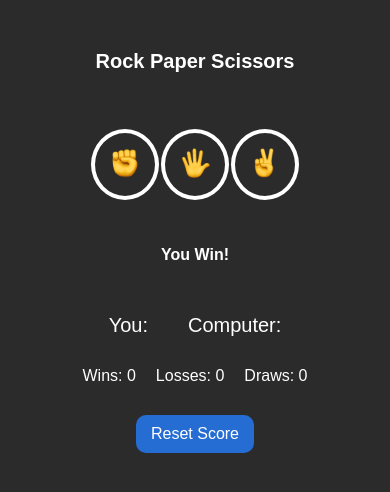
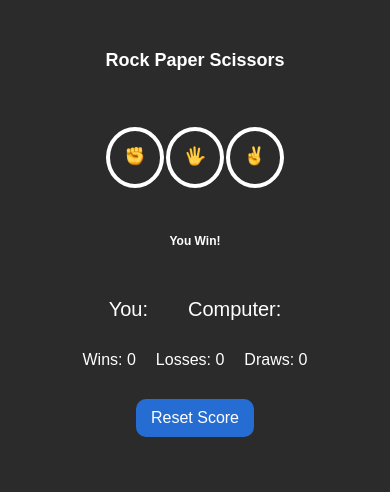
Before and after one commit to asthanaaviral/rock-paper-scissors, a plain HTML site: page index.html in a window 390 px wide. Drawn offline with Linux system fonts and the light colour scheme; a web font is replaced by a local one.

Commit message:
media changes

```diff
--- a/style.css
+++ b/style.css
@@ -89,10 +89,10 @@ img{
 
 @media(max-width: 600px) {
     .heading{
-        font-size: 20px;
+        font-size: 18px;
     }
     img{
-        width: 30px;
+        width: 20px;
     }
     .choice{
         padding:15px;
@@ -101,6 +101,6 @@ img{
         gap:10px;
     }
     .result{
-        font-size:16px;
+        font-size:12px;
     }
 }
```
